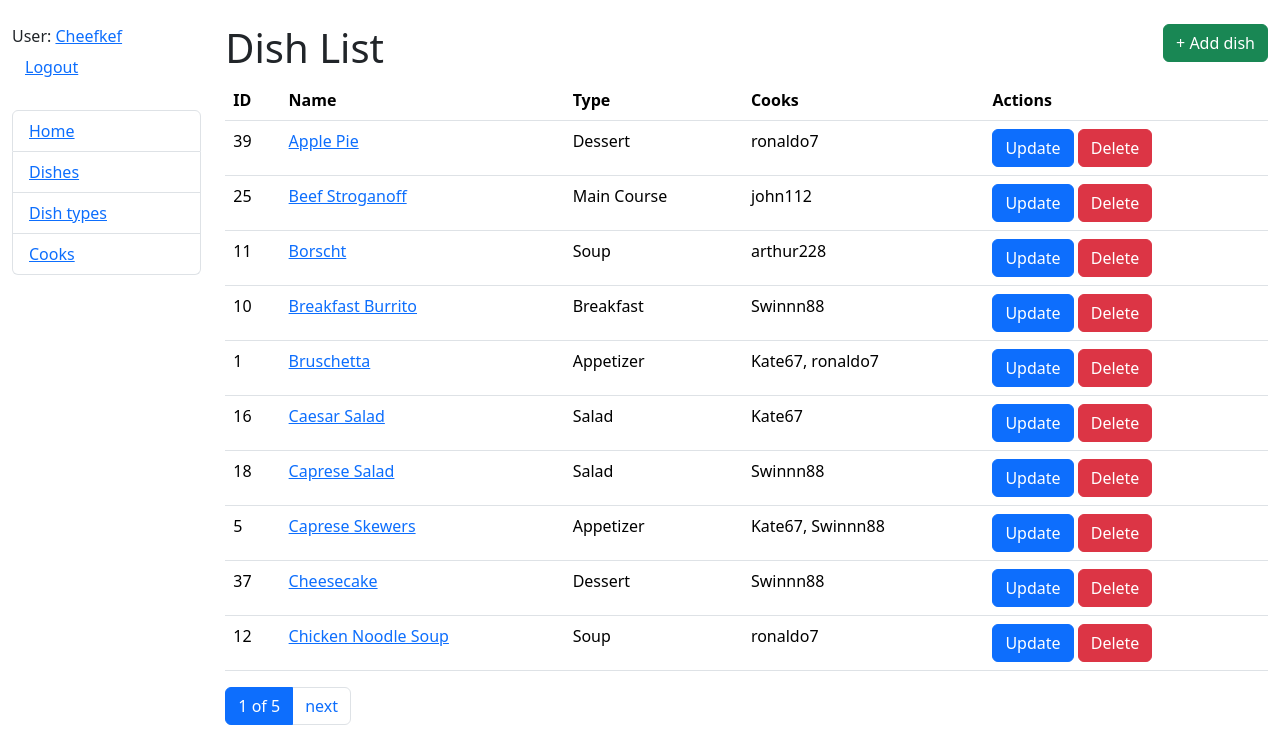
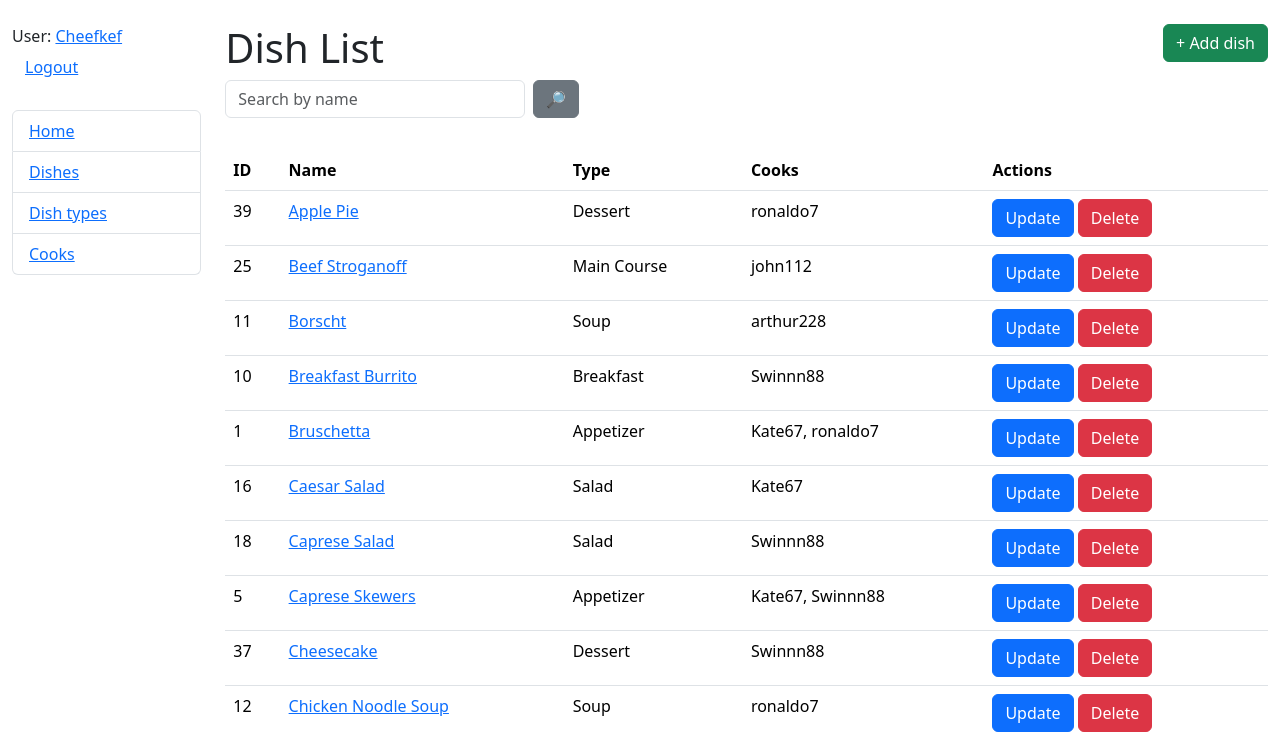
Before and after one commit to sasharyabokon/kitchen-service, a Django app: page /kitchen/dish/ in a window 1280 px wide. Shown: the part 56-796 px from the top of the page. Run offline with Django 5.2, Linux system fonts and the light colour scheme; a user stored in the database is signed in; data comes from the database, SQL or seed files in the repository; some libraries are stand-ins or nearby versions.

Commit message:
feat: add dish search and fix cook form
Implemented DishSearchForm with placeholder 'Search by name' and integrated it into DishListView for filtering by dish name. Updated dish_list template to render search form and button. Fixed issue in CookUpdateForm validation when editing cooks.

```diff
--- a/kitchen/forms.py
+++ b/kitchen/forms.py
@@ -26,3 +26,16 @@
     class Meta:
         model = Cook
         fields = ["username", "first_name", "last_name", "years_of_experience"]
+
+
+class DishSearchForm(forms.Form):
+    name = forms.CharField(
+        max_length=255,
+        required=False,
+        label="",
+        widget=forms.TextInput(
+            attrs={
+                "placeholder": "Search by name"
+            }
+        )
+    )
--- a/kitchen/views.py
+++ b/kitchen/views.py
@@ -6,7 +6,7 @@
 from django.views import generic
 from django.views.generic import ListView, DetailView, CreateView, UpdateView, DeleteView
 
-from kitchen.forms import CookCreationForm, DishForm
+from kitchen.forms import CookCreationForm, DishForm, CookUpdateForm, DishSearchForm
 from kitchen.models import Dish, DishType, Cook
 
 
@@ -63,13 +63,28 @@
 class DishListView(LoginRequiredMixin, ListView):
     model = Dish
     paginate_by = 10
-    queryset = Dish.objects.all().select_related("dish_type")
+    queryset = Dish.objects.select_related("dish_type")
     context_object_name = "dishes"
+
+    def get_context_data(self, *, object_list=None, **kwargs):
+        context = super(DishListView, self).get_context_data(**kwargs)
+        name = self.request.GET.get("name", "")
+        context["search_form"] = DishSearchForm(
+            initial={"name": name}
+        )
+        return context
+
+    def get_queryset(self):
+        form = DishSearchForm(self.request.GET)
+        if form.is_valid():
+            return self.queryset.filter(name__icontains=form.cleaned_data["name"])
+        return self.queryset
 
 
 class DishCreateView(LoginRequiredMixin, generic.CreateView):
     model = Dish
     form_class = DishForm
+    success_url = reverse_lazy("kitchen:dish-list")
 
 
 class DishUpdateView(LoginRequiredMixin, generic.UpdateView):
@@ -110,7 +125,7 @@
 
 class CookUpdateView(LoginRequiredMixin, generic.UpdateView):
     model = Cook
-    form_class = CookCreationForm
+    form_class = CookUpdateForm
     success_url = reverse_lazy("kitchen:cooks-list")
 
 class CookDeleteView(LoginRequiredMixin, generic.DeleteView):
--- a/templates/kitchen/cook_form.html
+++ b/templates/kitchen/cook_form.html
@@ -2,7 +2,7 @@
 {% load crispy_forms_filters %}
 
 {% block content %}
-  <h1>Create cooker</h1>
+  <h1>{{ object|yesno:"Update,Create" }} cooker</h1>
   <form action="" method="post" novalidate>
     {% csrf_token %}
     {{ form|crispy }}
--- a/templates/kitchen/dish_list.html
+++ b/templates/kitchen/dish_list.html
@@ -1,8 +1,15 @@
 {% extends "base.html" %}
+{% load crispy_forms_filters %}
 {% block content %}
   <h1>Dish List
       <a style="float: right" href="{% url 'kitchen:dish-create' %}" class="btn btn-success">+ Add dish</a>
   </h1>
+   <form method="get" action="" class="d-flex align-items-center gap-2 mb-3">
+     <div style="width: 300px; margin-bottom: 0;">
+     {{ search_form|crispy }}
+    </div>
+    <button class="btn btn-secondary" type="submit" style="margin-top: -16px;">🔎</button>
+   </form>
   <table class="table">
     <tr>
       <th>ID</th>
```
